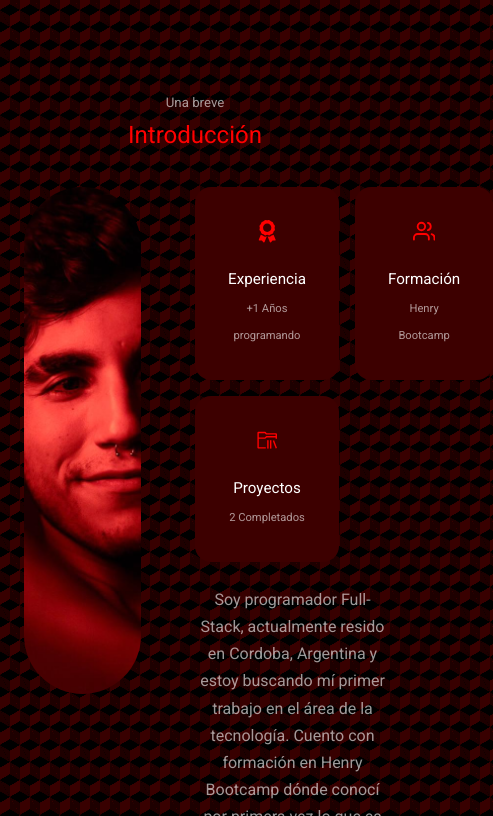
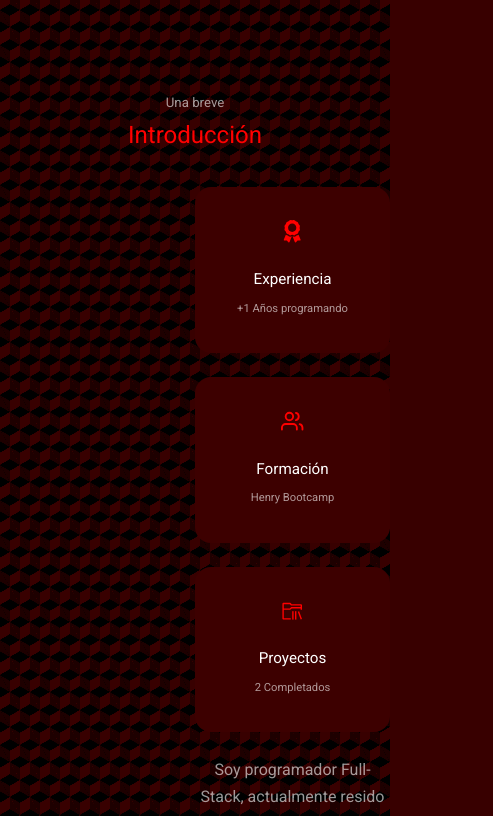
Before and after one commit to jimenezandres07/andres-jimenez-portfolio, a React (Vite) app: page / in a window 390 px wide. Shown: the part 848-1664 px from the top of the page, 493 px wide, since content can reach past the window. Built offline with nearby package versions, Linux system fonts and the light colour scheme.

Commit message:
Update hero.css

```diff
--- a/src/Components/Hero/hero.css
+++ b/src/Components/Hero/hero.css
@@ -82,8 +82,8 @@
 	}
 
 	.about__cards {
-		grid-template-columns: 1fr 1fr;
-		gap: 1rem;
+		display: flex;
+		flex-direction: column;
 	}
 
 	.about__content {
@@ -93,4 +93,12 @@
 	.about__content p {
 		margin: 1.5rem 0;
 	}
+
+	.about__me-image{
+		display: none;
+	}
+
+	#about {
+		margin-bottom: 60rem;
+	}
 }
```
